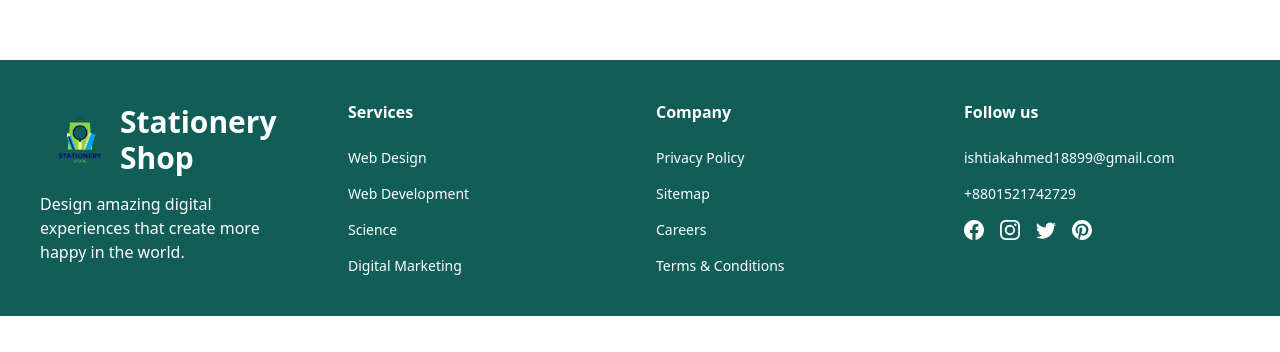
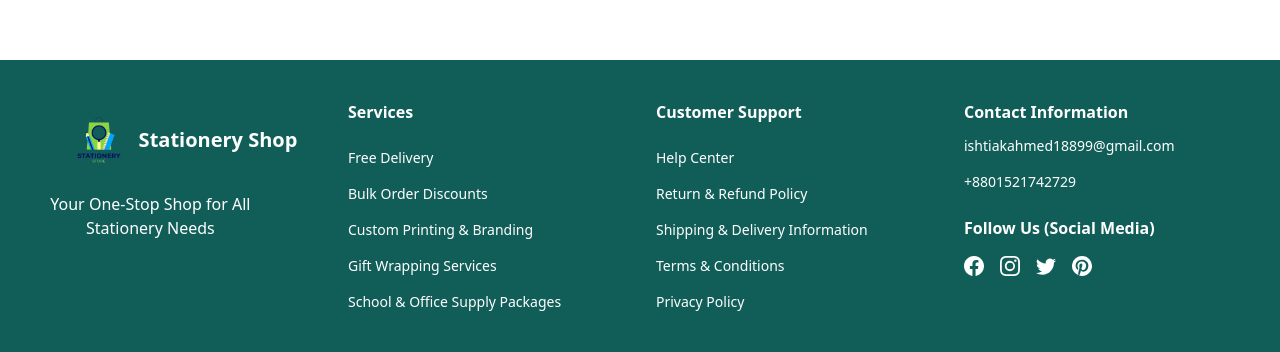
Before and after one commit to Ishtiak007/Stationery-Shop-Frontend, a React (Vite) app: page / in a window 1280 px wide. Shown: the part 740-1092 px from the top of the page. Before the commit the page ends 1056 px from the top, so only its background shows below. Built offline with nearby package versions, Linux system fonts and the light colour scheme.

Commit message:
Footer section updated

```diff
--- a/src/components/shared/Footer.tsx
+++ b/src/components/shared/Footer.tsx
@@ -19,53 +19,65 @@ const Footer = () => {
         <div>
           <div className="flex justify-center items-center">
             <img className="size-20" src={logo} alt="logo" />
-            <p className="text-3xl font-semibold">Stationery Shop</p>
+            <p className="text-xl font-semibold">Stationery Shop</p>
           </div>
 
-          <p className=" w-[80%] lg:w-[80%] mt-3">
-            Design amazing digital experiences that create more happy in the
-            world.
+          <p className=" w-[80%] lg:w-[80%] mt-3 text-center">
+            Your One-Stop Shop for All Stationery Needs
           </p>
         </div>
         <div>
           <div className="font-bold mb-6">Services</div>
           <div className="flex flex-col gap-4">
             <a href="" className="text-sm hover:underline">
-              Web Design
+              Free Delivery
             </a>
             <a href="" className="text-sm hover:underline">
-              Web Development
+              Bulk Order Discounts
             </a>
             <a href="" className="text-sm hover:underline">
               {" "}
-              Science
+              Custom Printing & Branding
             </a>
             <a href="" className="text-sm hover:underline">
-              Digital Marketing
+              Gift Wrapping Services
+            </a>
+            <a href="" className="text-sm hover:underline">
+              School & Office Supply Packages
             </a>
           </div>
         </div>
+        {/* .......Customer Support....... */}
         <div>
-          <div className="font-bold mb-6">Company</div>
+          <div className="font-bold mb-6">Customer Support</div>
           <div className="flex flex-col gap-4">
             <a href="" className="text-sm hover:underline">
-              Privacy Policy
+              Help Center
             </a>
             <a href="" className="text-sm hover:underline">
-              Sitemap
+              Return & Refund Policy
             </a>
             <a href="" className="text-sm hover:underline">
-              Careers
+              {" "}
+              Shipping & Delivery Information
             </a>
             <a href="" className="text-sm hover:underline">
               Terms & Conditions
             </a>
+            <a href="" className="text-sm hover:underline">
+              Privacy Policy
+            </a>
           </div>
         </div>
+
         <div>
-          <div className="font-bold mb-6">Follow us</div>
-          <div className="text-sm mb-4">ishtiakahmed18899@gmail.com</div>
-          <div className="text-sm">+8801521742729</div>
+          <div className="font-bold mb-3">Contact Information</div>
+          <h2 className="text-sm mb-4">ishtiakahmed18899@gmail.com</h2>
+          <h2 className="text-sm">+8801521742729</h2>
+          <div>
+            <div className="font-bold my-6">
+              <h1>Follow Us (Social Media)</h1>
+
               <div className="flex gap-4 mt-4">
                 <a href="" className="hover:scale-110 text-xl">
                   <BsFacebook />
@@ -82,6 +94,8 @@ const Footer = () => {
               </div>
             </div>
           </div>
+        </div>
+      </div>
     </motion.div>
   );
 };
```
Lines whose indentation alone changed are shown as unchanged.
